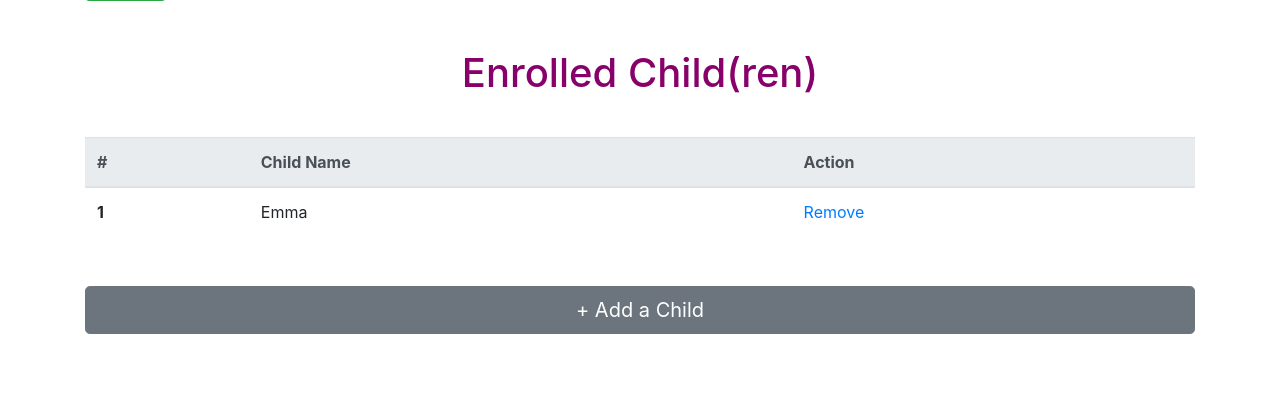
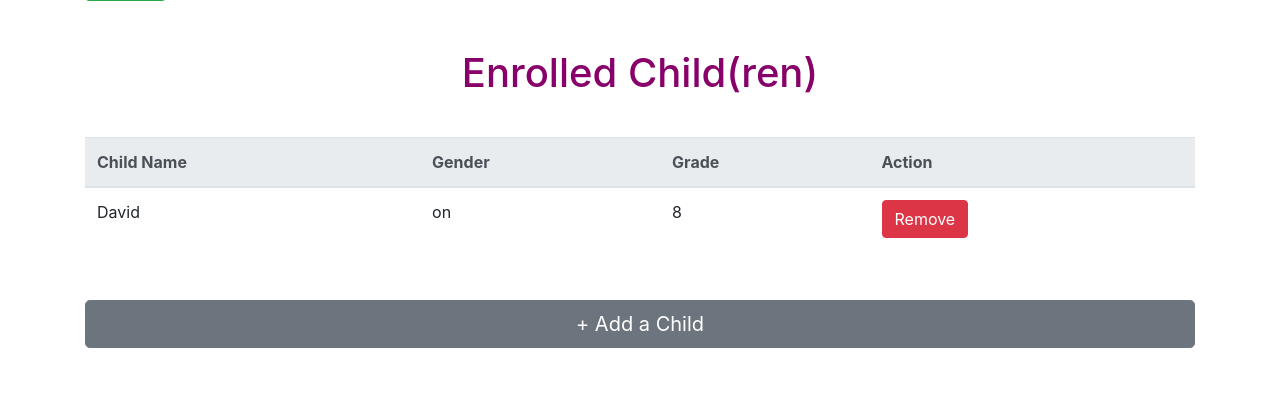
Before and after one commit to lili-mar/Group_project, a Django app: template group_proj/group_app/templates/myProfile.html in a window 1280 px wide. Shown: the part 663-1059 px from the top of the page. Before the commit the page ends 997 px from the top, so only its background shows below. Run offline with Django 3.2, Linux system fonts and the light colour scheme; the template is opened without the code that fills it: values that come from a table or form of the project are taken from there, others are empty; a user stored in the database is signed in; data comes from the database, SQL or seed files in the repository; both versions use the stored data as it was after the commit; some libraries are stand-ins or nearby versions.

Commit message:
myprofile enrolled chilren update

```diff
--- a/group_proj/group_app/templates/myProfile.html
+++ b/group_proj/group_app/templates/myProfile.html
@@ -14,7 +14,8 @@
 <body>
     <div class="container">
         <nav class="navbar">
-            <a href="">Home</a>
+            <!-- Need to update home Link later -->
+            <a href="#">Home</a>
             <a href="/ABC/dashboard">Dashboard</a>
             <a href="/ABC/myEvents">myEvents</a>
             <a class="float-right" href="/ABC/logout">Log Out</a>
@@ -70,19 +71,29 @@
                 <table class="table">
                     <thead class="thead-light">
                         <tr>
-                            <th scope="col">#</th>
                             <th scope="col">Child Name</th>
+                            <th scope="col">Gender</th>
+                            <th scope="col">Grade</th>
                             <th scope="col">Action</th>
                         </tr>
                     </thead>
+                    {% for child in children %}
                     <tbody>
                         <tr>
-                            <th scope="row">1</th>
-                            <td>Emma</td>
-                            <td><a href="#">Remove</a></td>
+                            <td>{{ child.first_name }}</td>
+                            <td>{{ child.gender }}</td>
+                            <td>{{ child.grade }}</td>
+                            <td>
+                                <form action="{% url 'remove_child_myProfile' %}" method="POST">
+                                    {% csrf_token %}
+                                    <input type="hidden" name='child_id' value='{{child.id}}'>
+                                    <button class="btn btn-danger" type="submit">Remove</button>
+                                </form>
+                            </td>
                         </tr>
                         </tr>
                     </tbody>
+                    {% endfor %}
                 </table>
                 <a href="childForm" class="btn btn-secondary btn-lg btn-block">+ Add a Child </a>
             </div>
--- a/group_proj/group_app/urls.py
+++ b/group_proj/group_app/urls.py
@@ -23,6 +23,8 @@
     path('myProfile', views.myProfile),
     path('update_myProfile', views.update_myProfile,
          name='update_myProfile'),  # update myProfile
+    path('remove_child_myProfile', views.remove_child_myProfile,
+         name='remove_child_myProfile'),  # remove child from myProfile
     path('myEvents', views.myEvents),
     path('dashboard', views.dashboard),
     path('newJoin', views.newJoin),
```
Also changed, not shown: group_proj/group_app/templates/childForm.html (+19 -11 lines), group_proj/group_app/templates/regForm.html (+24 -16 lines), group_proj/group_app/views.py (+16 -2 lines), group_proj/db.sqlite3.
